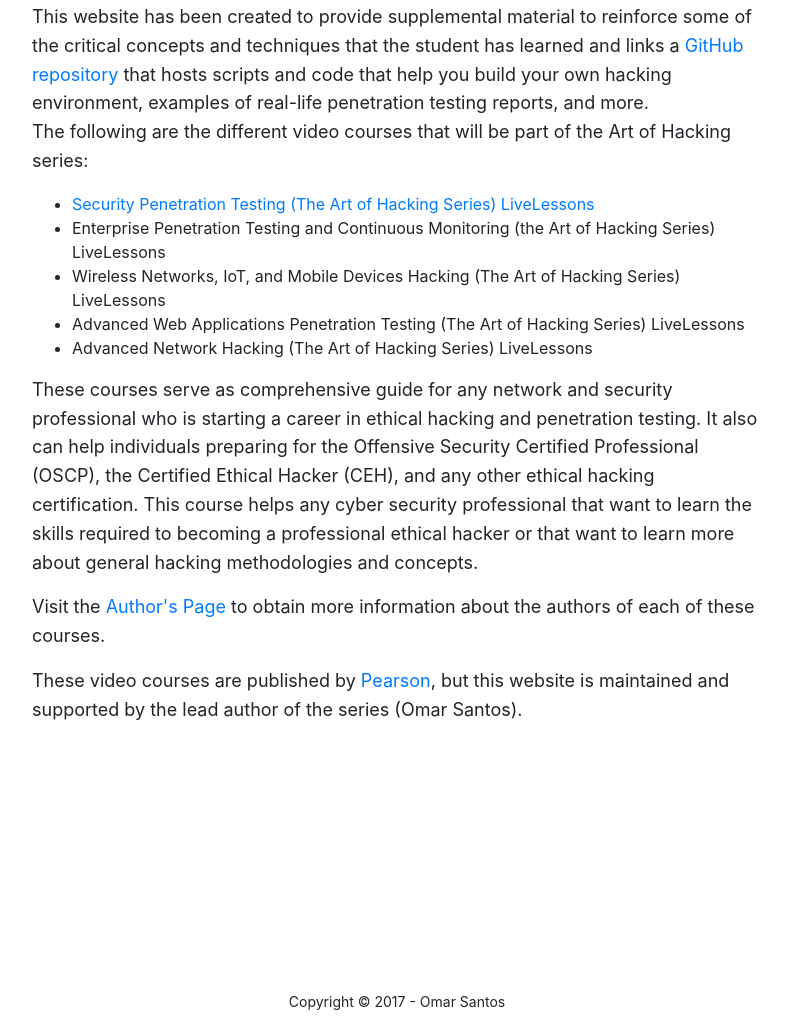
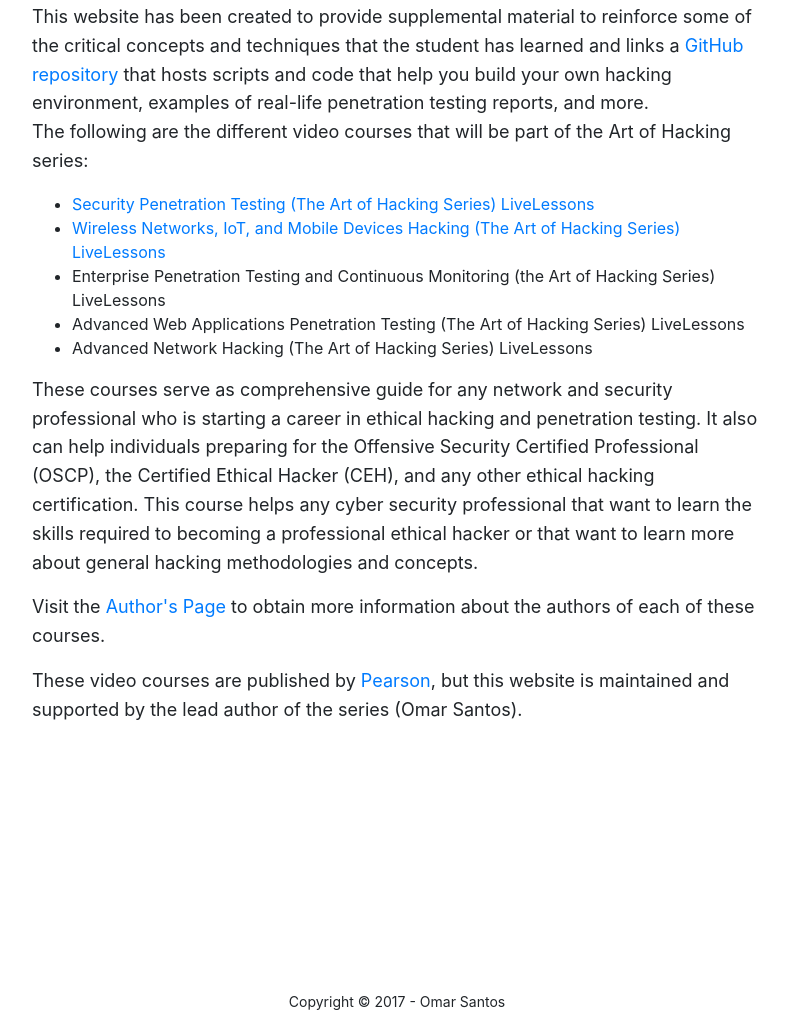
Before and after one commit to vikasksrivastava/web, a website with bundled scripts: page index.html in a window 1280 px wide. Shown: the part 1229-2245 px from the top of the page, without its empty margins (243-1031 px from the left). Built offline with nearby package versions, Linux system fonts and the light colour scheme.

Commit message:
adding wireless training

```diff
--- a/index.html
+++ b/index.html
@@ -88,8 +88,8 @@
 
   <ul>
     <li><a href="http://www.ciscopress.com/store/security-penetration-testing-the-art-of-hacking-series-9780134834498">Security Penetration Testing (The Art of Hacking Series) LiveLessons </a></li>
+    <li><a href="https://www.safaribooksonline.com/library/view/wireless-networks-iot/9780134854632/">Wireless Networks, IoT, and Mobile Devices Hacking (The Art of Hacking Series) LiveLessons</a></li>
     <li>Enterprise Penetration Testing and Continuous Monitoring (the Art of Hacking Series) LiveLessons</li>
-    <li>Wireless Networks, IoT, and Mobile Devices Hacking (The Art of Hacking Series) LiveLessons</li>
     <li>Advanced Web Applications Penetration Testing (The Art of Hacking Series) LiveLessons</li>
     <li>Advanced Network Hacking (The Art of Hacking Series) LiveLessons</li>
   </ul>
```
